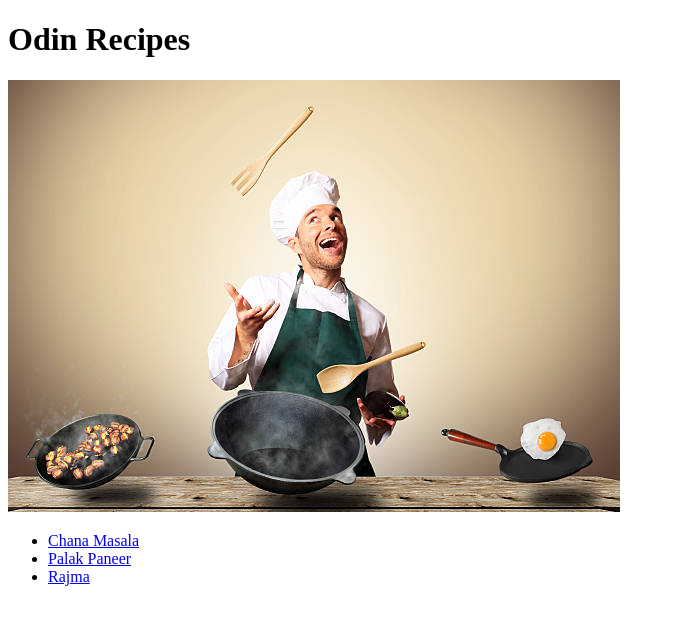
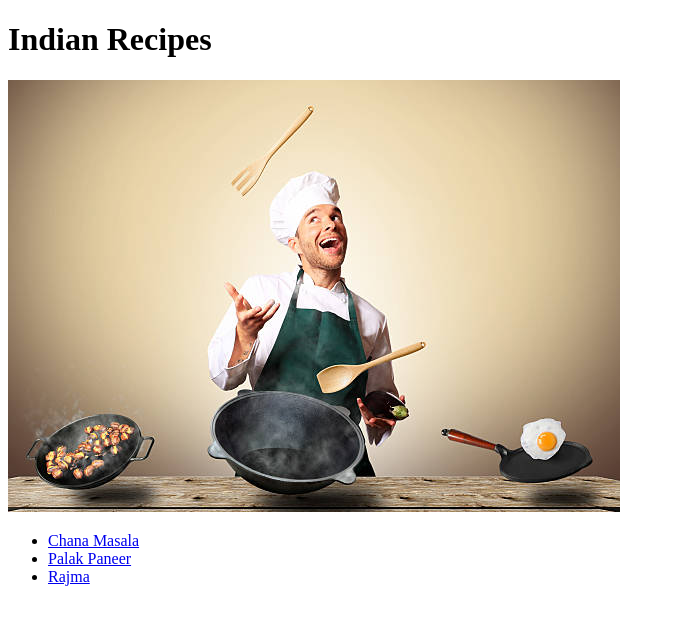
Before and after one commit to ryuzakiakira/odin-recipes, a plain HTML site: page index.html in a window 1280 px wide. Shown: the whole page, without its empty margins (0-675 px from the left). Drawn offline with Linux system fonts and the light colour scheme.

Commit message:
Changed heading

```diff
--- a/index.html
+++ b/index.html
@@ -7,7 +7,7 @@
     <title>Odin Recipes</title>
 </head>
 <body>
-    <h1>Odin Recipes</h1>
+    <h1>Indian Recipes</h1>
     <img src="./img/chef.jpg" alt="Picture of a chef playing with utensils">
     <ul>
         <li><a href="./recipes/chana-masala.html">Chana Masala</a></li>
```
